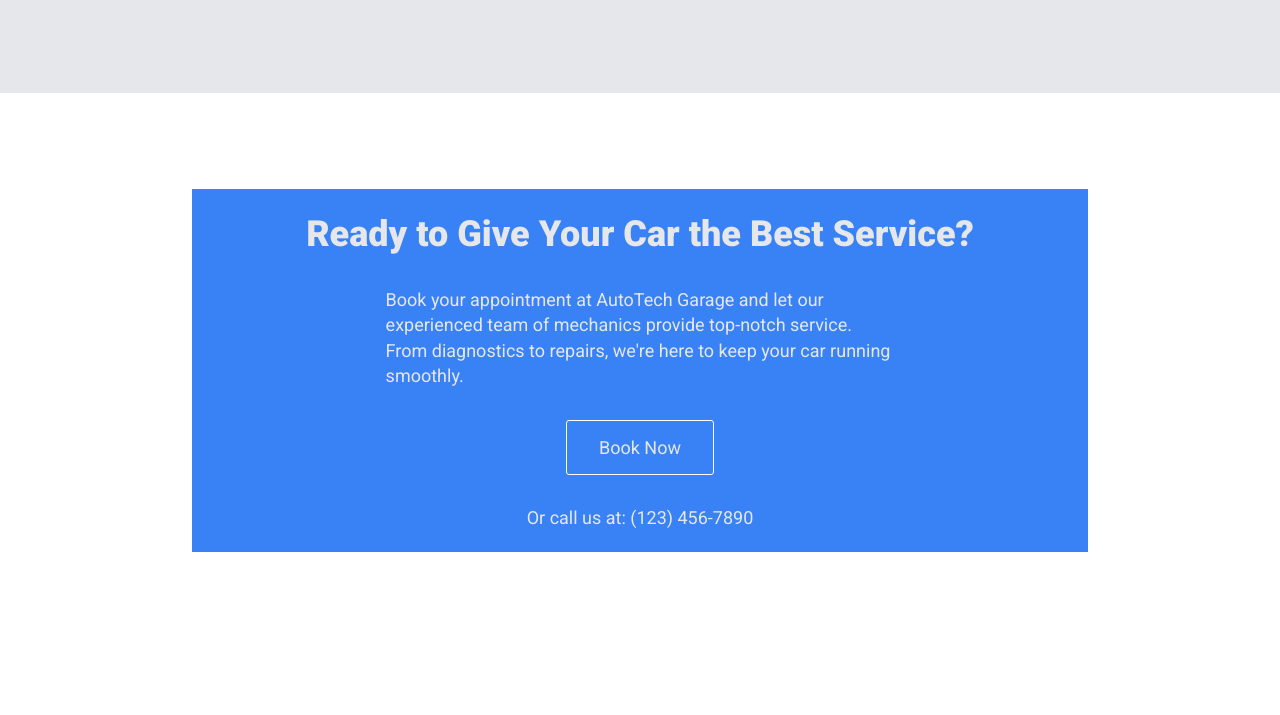
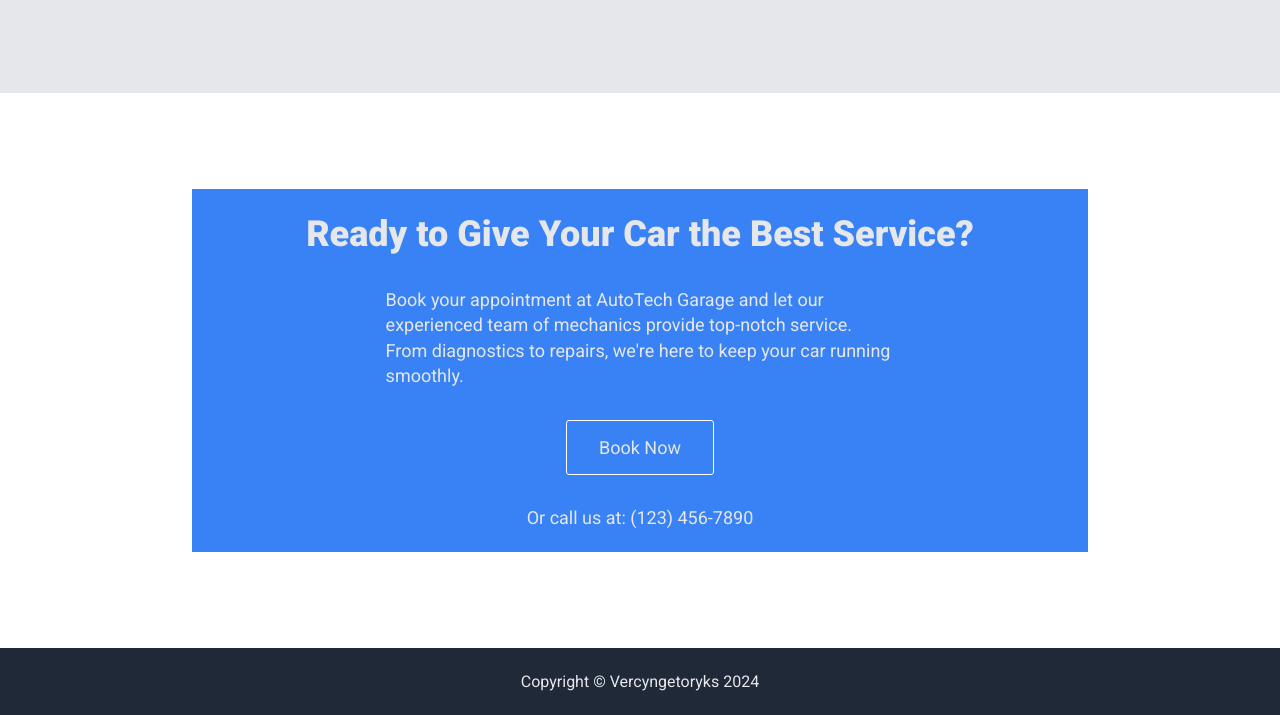
Before and after one commit to Vercyngetoryks/Landing-Page, a plain HTML site: page index.html in a window 1280 px wide. Shown: the part 2835-3550 px from the top of the page. Before the commit the page ends 3483 px from the top, so only its background shows below. Drawn offline with Linux system fonts and the light colour scheme.

Commit message:
Add credits in README and footer in HTML

```diff
--- a/index.html
+++ b/index.html
@@ -186,7 +186,9 @@
           <p class="cta-contact">Or call us at: (123) 456-7890</p>
         </div>
       </section>
-      <footer></footer>
+      <footer>
+        <p class="copyright">Copyright &copy; Vercyngetoryks 2024</p>
+      </footer>
     </main>
   </body>
 </html>
--- a/style.css
+++ b/style.css
@@ -257,3 +257,14 @@
   font-size: 1.8rem;
   color: #e5e7eb;
 }
+
+footer {
+  background-color: #1f2937;
+  padding: 2.4rem;
+  text-align: center;
+}
+
+.copyright {
+  font-size: 1.6rem;
+  color: #e5e7eb;
+}
```
Also changed, not shown: 1 other file.
